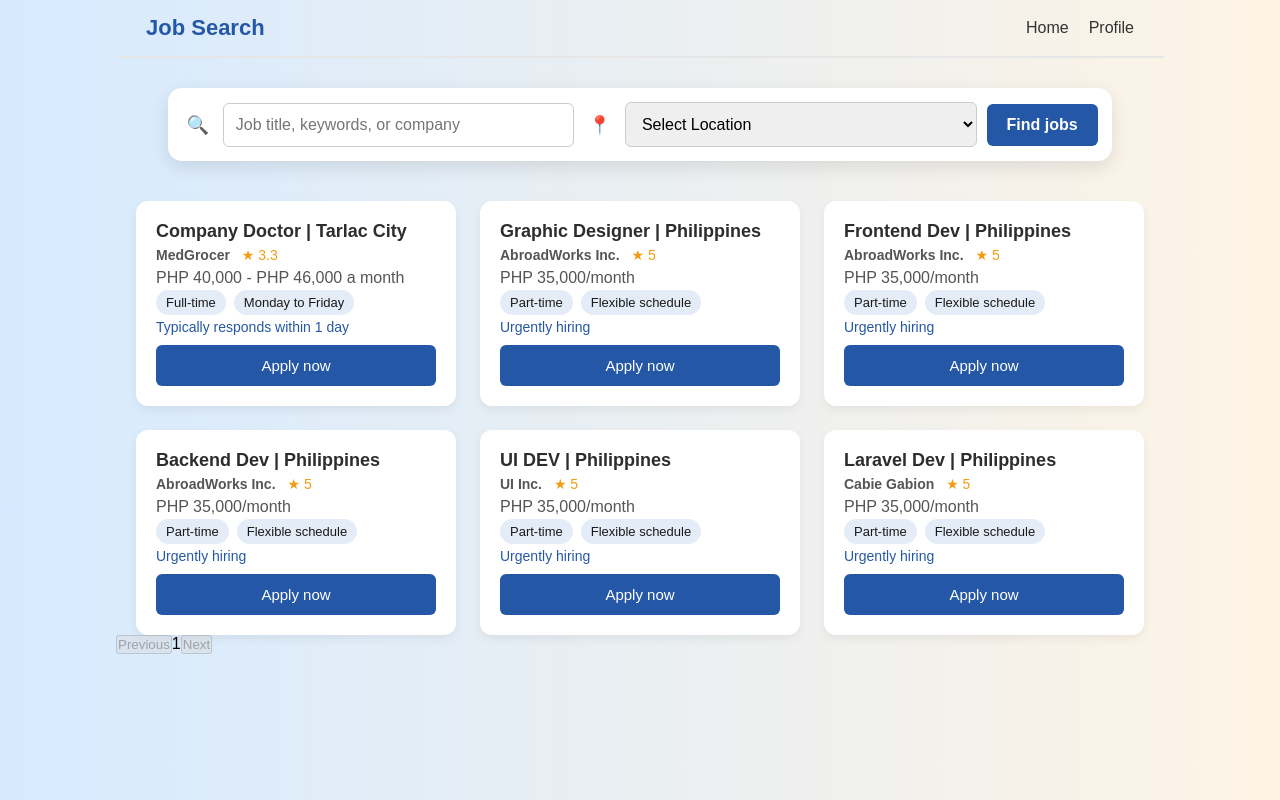
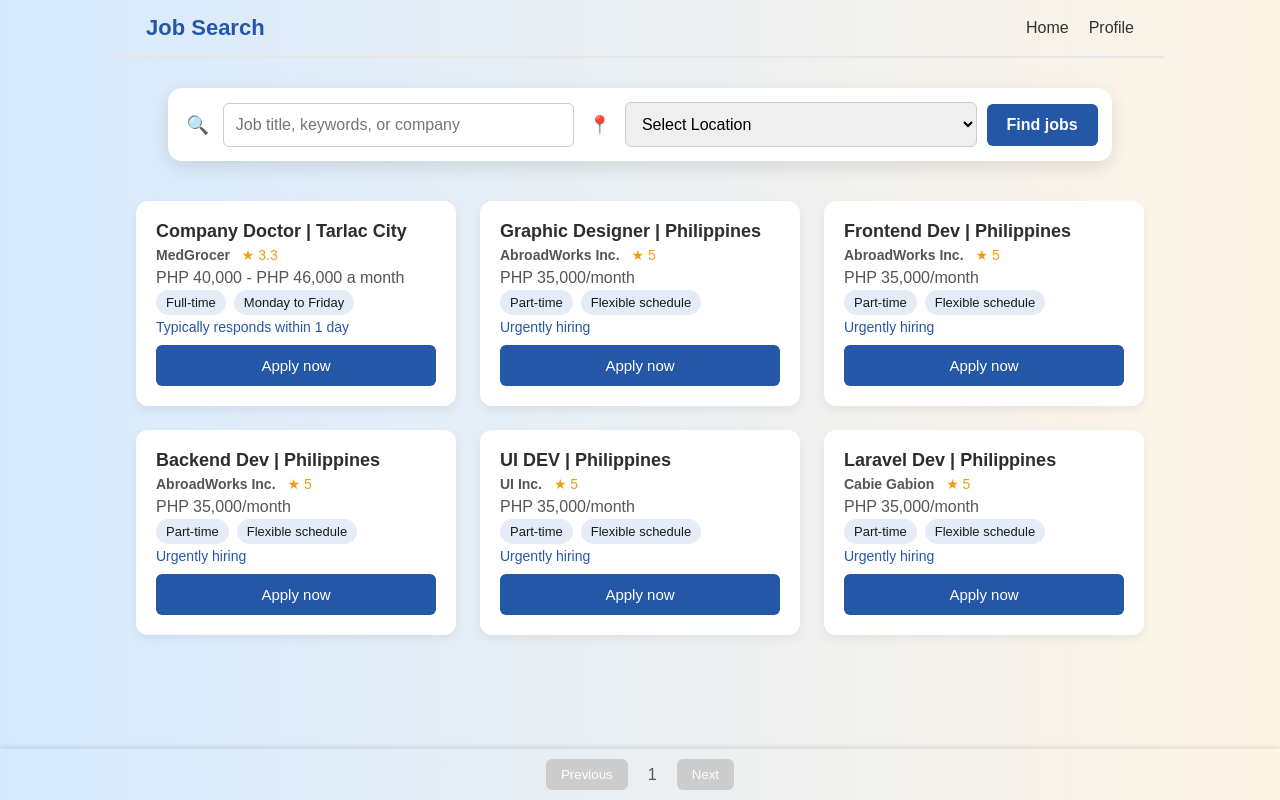
Before and after one commit to ab1tchi/JobSearch, a React (Vite) app in the folder job-search-site/: page /home in a window 1280 px wide. Built offline with nearby package versions, Linux system fonts and the light colour scheme; sample sign-in values are in the browser's storage.

Commit message:
Update HomePage.css

```diff
--- a/job-search-site/src/components/HomePage.css
+++ b/job-search-site/src/components/HomePage.css
@@ -8,6 +8,7 @@ body {
     min-height: 100vh;
     display: flex;
     flex-direction: column;
+    padding-bottom: 80px; /* Ensure space for the fixed footer */
 }
 
 .top-navbar {
@@ -160,10 +161,39 @@ body {
     background-color: #1e4e91;
 }
 
-.results-section:empty::before {
-    content: "No jobs available.";
-    grid-column: 1 / -1;
-    text-align: center;
-    font-size: 18px;
-    color: #777;
+.pagination-footer {
+    position: fixed;
+    bottom: 0;
+    left: 0;
+    right: 0;
+    display: flex;
+    justify-content: center;
+    align-items: center;
+    background-color: transparent;
+    box-shadow: 0 -2px 5px rgba(0, 0, 0, 0.1);
+    padding: 10px;
+    gap: 20px;
 }
+
+.pagination-footer button {
+    padding: 8px 15px;
+    background-color: #2557a7;
+    color: white;
+    border: none;
+    border-radius: 6px;
+    cursor: pointer;
+}
+
+.pagination-footer button:hover {
+    background-color: #1e4e91;
+}
+
+.pagination-footer button:disabled {
+    background-color: #ccc;
+    cursor: not-allowed;
+}
+
+.pagination-footer span {
+    font-size: 16px;
+    color: #555;
+}
```
